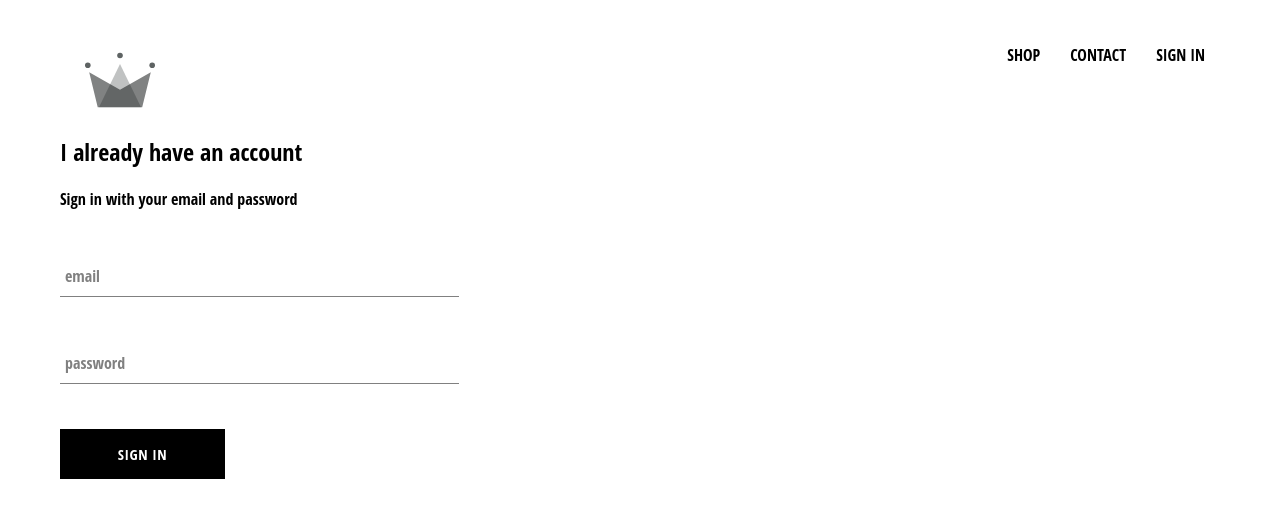
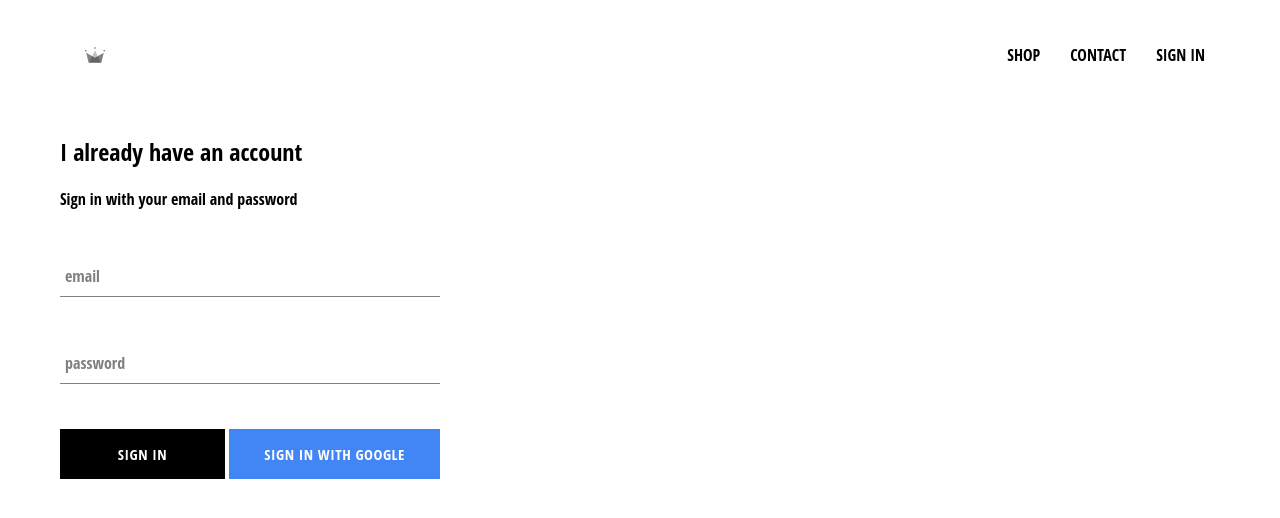
Before and after one commit to redpandarevolt/clothing-store, a React (Create React App) app: page /signin in a window 1280 px wide. Shown: the top 518 px of the page. Built offline with nearby package versions, Linux system fonts and the light colour scheme; no server answers; the HTML template or start-up script is replaced by a standard one.

Commit message:
Added firebase integration and google auth on sign in, styled buttons to reflect log in or out status, styles buttons accordingly

```diff
--- a/package.json
+++ b/package.json
@@ -6,6 +6,7 @@
     "@testing-library/jest-dom": "^5.11.6",
     "@testing-library/react": "^11.2.2",
     "@testing-library/user-event": "^12.2.2",
+    "firebase": "^8.1.2",
     "node-sass": "^4.14.1",
     "react": "^17.0.1",
     "react-dom": "^17.0.1",
--- a/src/App.css
+++ b/src/App.css
@@ -7,3 +7,7 @@
     text-decoration: none;
     color: black;
 }
+
+*{
+    box-sizing: border-box;
+}
--- a/src/App.js
+++ b/src/App.js
@@ -8,19 +8,45 @@
 
 import Header from './components/header/header.component';
 import SignInAndSignUpPage from "./pages/sign-in-and-sign-up/sign-in-and-sign-up.component";
+import { auth} from './firebase/firebase.utils';
+
+class App extends React.Component {
+    constructor(props) {
+        super(props);
+
+        this.state = {
+            currentUser: null
+        }
+    }
+
+    unsubscribeFromAuth = null
 
 
-function App() {
+    componentDidMount() {
+        this.unsubscribeFromAuth = auth.onAuthStateChanged( user => {
+            this.setState({ currentUser: user});
+
+            console.log(user);
+        });
+    }
+
+    componentWillUnmount() {
+        this.unsubscribeFromAuth();
+    }
+
+    render() {
         return (
             <div>
-        <Header/>
+                <Header currentUser={this.state.currentUser} />
                 <Switch>
                     <Route  exact path='/' component={HomePage} />
                     <Route path='/shop' component={ShopPage} />
                     <Route path='/signin' component={SignInAndSignUpPage} />
                 </Switch>
             </div>
-  );
+        )
+    };
 }
 
+
 export default App;
--- a/src/components/custom-button/custom-button.component.jsx
+++ b/src/components/custom-button/custom-button.component.jsx
@@ -2,10 +2,11 @@
 
 import './custom-button.styles.scss';
 
-const CustomButton =({ children, ...otherProps }) => (
-    <button className='custom-button' {...otherProps}>
+const CustomButton =({ children, isGoogleSignIn,  ...otherProps }) => (
+    <button className={`${isGoogleSignIn ? 'google-sign-in' : ''} custom-button`}
+            {...otherProps}
+    >
         {children}
-
     </button>
 );
 
--- a/src/components/custom-button/custom-button.styles.scss
+++ b/src/components/custom-button/custom-button.styles.scss
@@ -19,4 +19,14 @@
     color: black;
     border: 1px solid black;
   }
+
+  &.google-sign-in {
+    background: #4285f4;
+    color: white;
+
+    &:hover {
+      background-color: #3578e8 ;
+      border: none;
+    }
+  }
 }
--- a/src/components/header/header.component.jsx
+++ b/src/components/header/header.component.jsx
@@ -1,9 +1,12 @@
 import React from 'react';
 import { Link } from 'react-router-dom';
 import './header.styles.scss';
+
+import { auth } from '../../firebase/firebase.utils';
 import { ReactComponent as Logo} from '../../assets/crown.svg';
 
-const Header = () => (
+
+const Header = ( {currentUser}) => (
     <div className='header'>
         <Link to='/'>
             <Logo className='logo-container' to ='/' />
@@ -12,15 +15,20 @@
             <Link className='option' to='/shop'>
                 SHOP
             </Link>
-            <Link className='option' to='/shop'>
+            <Link className='option' to='/'>
                 CONTACT
             </Link>
-            <Link className='option' to='/shop'>
-                SIGN IN
-            </Link>
+            {currentUser ? (
+                <div className='option' onClick={() => auth.signOut()}>
+                    SIGN OUT
+                </div>
+            ) : (
+                <Link className='option' to='/signin'>
+                    SIGN IN
+                </Link>
+            )}
         </div>
     </div>
-
 )
 
 export default Header;
--- a/src/components/header/header.styles.scss
+++ b/src/components/header/header.styles.scss
@@ -21,6 +21,7 @@
 
     .option {
       padding: 10px 15px;
+      cursor: pointer;
     }
   }
 }
--- a/src/components/sign-in/sign-in-styles.scss
+++ b/src/components/sign-in/sign-in-styles.scss
@@ -1,10 +1,14 @@
 
 .sign-in {
-  width: 30vw;
+  width: 380px;
   display: flex;
   flex-direction: column;
 
   .title {
     margin: 10px 0;
   }
+  .buttons {
+    display: flex;
+    justify-content: space-between;
+  }
 }
--- a/src/components/sign-in/sign-in.component.jsx
+++ b/src/components/sign-in/sign-in.component.jsx
@@ -4,6 +4,7 @@
 
 import FormInput from '../../components/form-input/form-input.component';
 import CustomButton from '../custom-button/custom-button.component';
+import { signInWithGoogle} from '../../firebase/firebase.utils';
 
 class SignIn extends React.Component {
     constructor(props) {
@@ -50,9 +51,12 @@
                         handleChange={this.handleChange}
                         label='password'
                         required/>
-
-
-                    <CustomButton type='submit' >Sign In</CustomButton>
+                    <div className='buttons'>
+                        <CustomButton type='submit' >Sign In</CustomButton>
+                        <CustomButton onClick={signInWithGoogle} isGoogleSignIn >
+                            Sign in with Google
+                        </CustomButton>
+                    </div>
                 </form>
             </div>
         );
--- /dev/null
+++ b/src/firebase/firebase.utils.js
@@ -0,0 +1,25 @@
+import firebase from 'firebase/app';
+import 'firebase/firestore';
+import 'firebase/auth';
+
+const config = {
+
+        apiKey: "AIzaSyDY-9XvGGHsyCRNE0sTloMIioWD_vDwEek",
+            authDomain: "clothing-store-4170d.firebaseapp.com",
+        projectId: "clothing-store-4170d",
+        storageBucket: "clothing-store-4170d.appspot.com",
+        messagingSenderId: "683784724464",
+        appId: "1:683784724464:web:c5422aed272aece99a8735"
+
+};
+
+firebase.initializeApp(config);
+
+export  const auth =  firebase.auth();
+export  const firestore = firebase.firestore();
+
+const provider = new firebase.auth.GoogleAuthProvider();
+provider.setCustomParameters({ prompt: 'select_account' });
+export const signInWithGoogle = () => auth.signInWithPopup(provider);
+
+export default firebase;
```
Also changed, not shown: 2 other files (tests, documents, lock files or other folders). Lines whose indentation alone changed are shown as unchanged.
